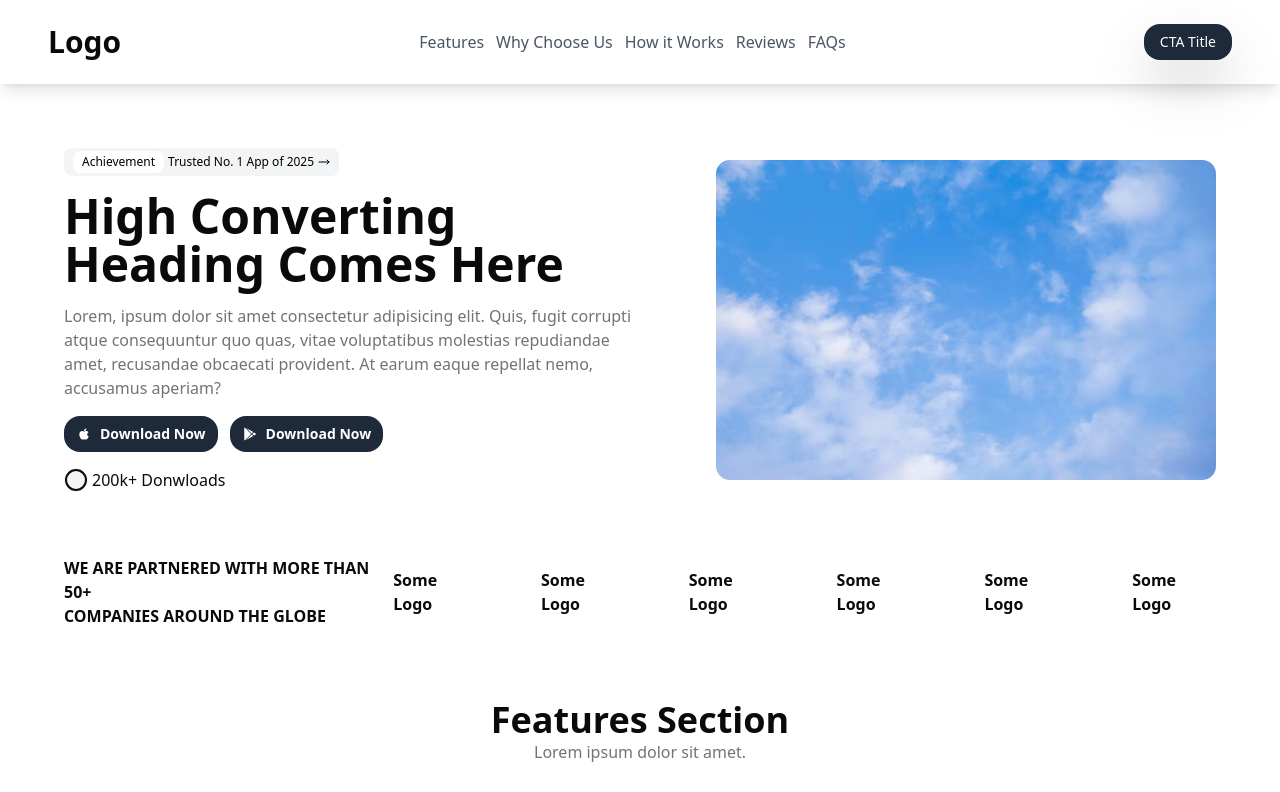
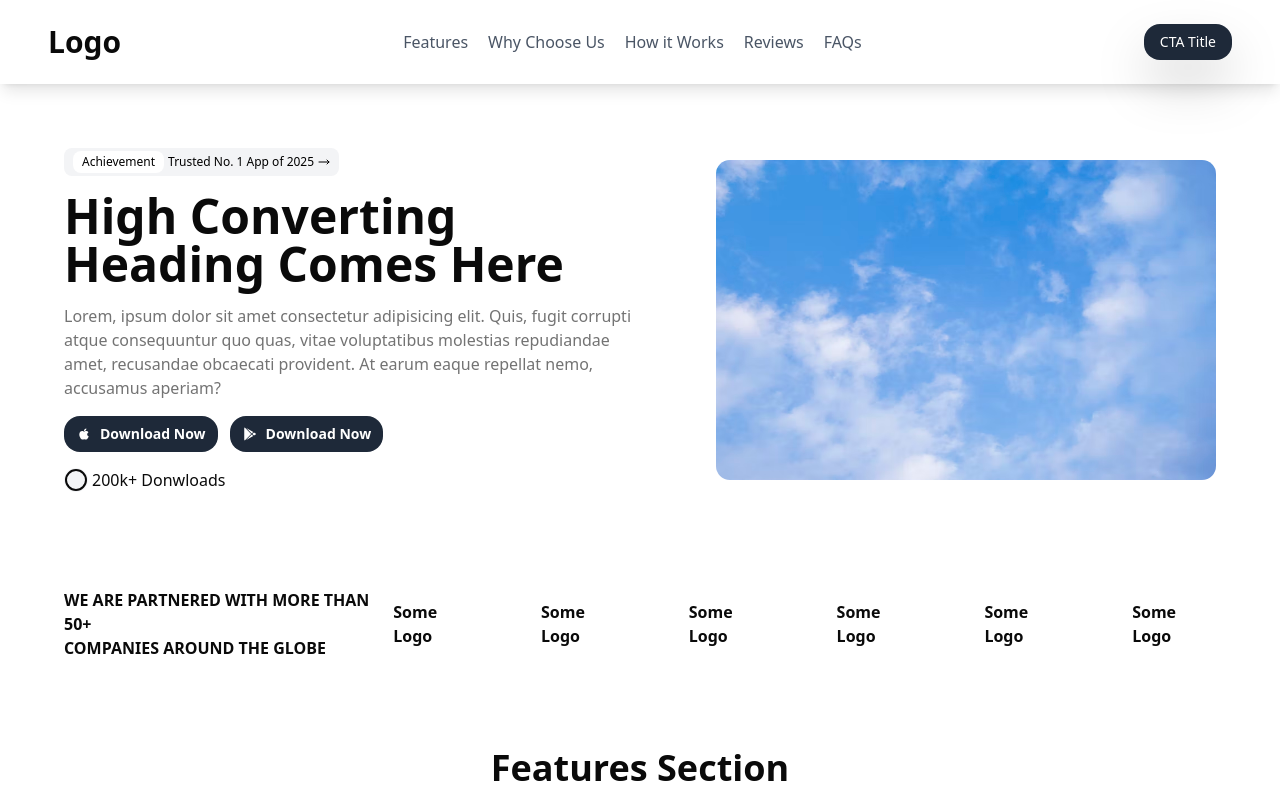
Before and after one commit to JayantRautela/demo-ui, a Next.js app: page / in a window 1280 px wide. Shown: the top 792 px of the page. Built offline with nearby package versions, Linux system fonts and the light colour scheme.

Commit message:
fix some styles

```diff
--- a/src/components/Navbar.tsx
+++ b/src/components/Navbar.tsx
@@ -6,7 +6,7 @@ export default function Navbar () {
         <div className="w-full">
             <nav className="w-full flex items-center justify-between px-12 py-6 shadow-lg">
                 <p className="text-3xl font-bold"><Link href={"/"}>Logo</Link></p>
-                <div className="flex items-center gap-3 text-gray-600">
+                <div className="flex items-center gap-5 text-gray-600">
                     <Link href={"/features"} className="hover:text-gray-950">Features</Link>
                     <Link href={"/why-choose-us"} className="hover:text-gray-950">Why Choose Us</Link>
                     <Link href={"/how-it-works"} className="hover:text-gray-950">How it Works</Link>
--- a/src/components/Partner.tsx
+++ b/src/components/Partner.tsx
@@ -2,7 +2,7 @@
 
 export default function Partner () {
     return (
-        <div className="w-full flex items-center justify-between px-16 mb-16">
+        <div className="w-full flex items-center justify-between px-16 mb-20 mt-8">
             <p className="font-semibold">WE ARE PARTNERED WITH MORE THAN 50+ <br /> COMPANIES AROUND THE GLOBE</p>
             <div className="flex items-center gap-16 font-bold">
                 <p>Some Logo</p>
```
